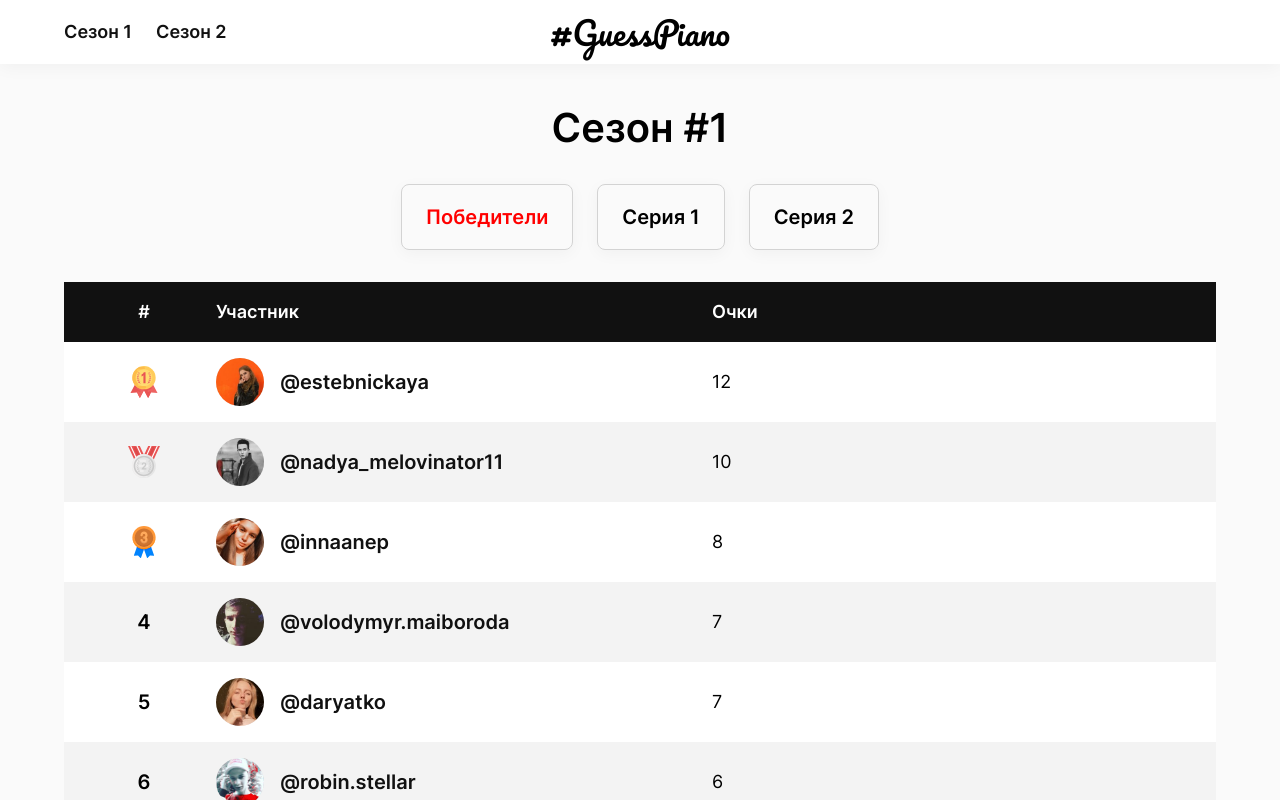
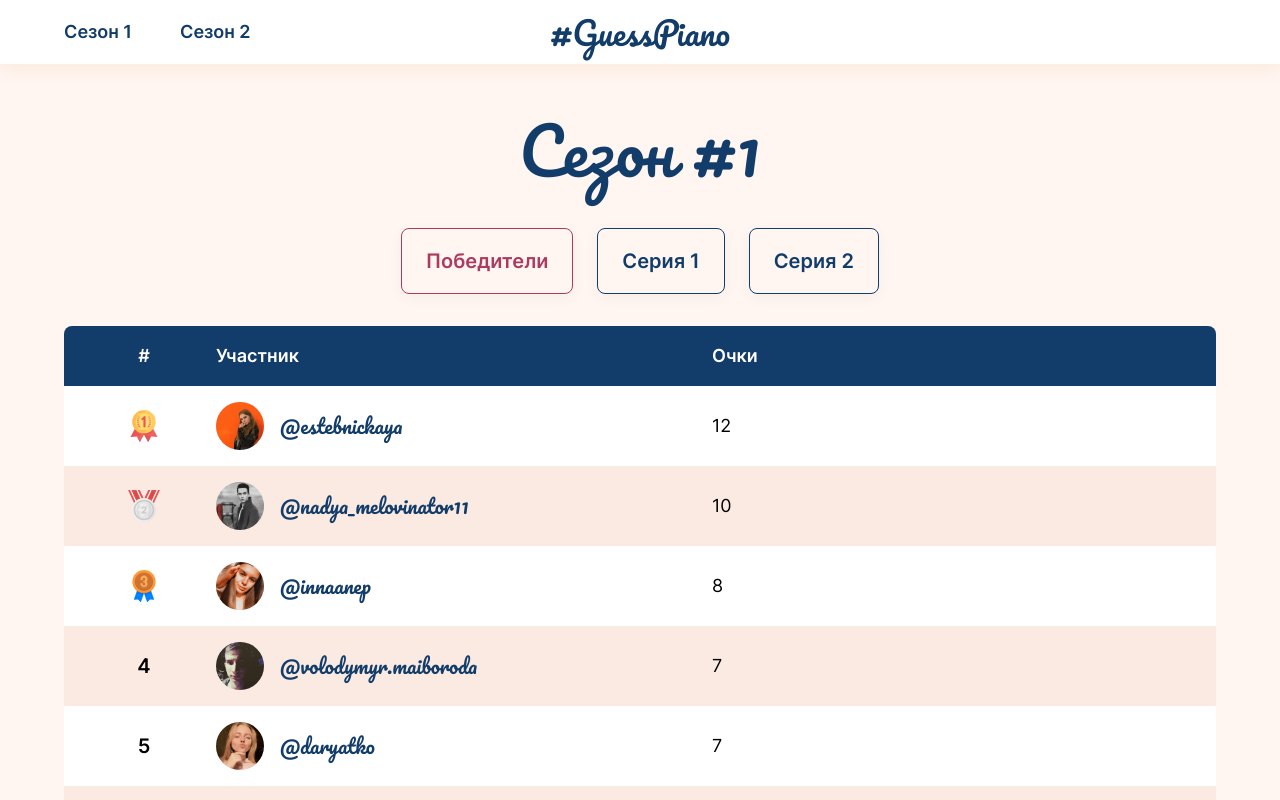
Before and after one commit to ardier16/guess-piano, a Nuxt app: page /season-1 in a window 1280 px wide. Shown: the top 800 px of the page. Built offline with nearby package versions, Linux system fonts and the light colour scheme.

Commit message:
Update styles

```diff
--- a/components/AppFooter.vue
+++ b/components/AppFooter.vue
@@ -1,7 +1,7 @@
 <template>
   <footer class="app-footer">
     <p class="app-footer__copy">
-      #GUESSPIANO © ardier16
+      © ardier16
     </p>
   </footer>
 </template>
@@ -14,7 +14,7 @@ export default {
 
 <style lang="scss" scoped>
 .app-footer {
-  background-color: #eee;
+  background-color: color(text);
   display: flex;
   align-items: center;
   padding: spacing(600) 0;
@@ -24,7 +24,7 @@ export default {
     @include typo(h300, medium);
 
     text-align: center;
-    color: #111;
+    color: color(text-inverse);
   }
 }
 </style>
--- a/components/AppHeader.vue
+++ b/components/AppHeader.vue
@@ -42,8 +42,8 @@ export default {
   height: 64px;
   position: sticky;
   top: 0;
-  box-shadow: 0 4px 16px rgba(0, 0, 0, 0.04);
-  background-color: #fff;
+  box-shadow: 0 4px 16px rgba(238, 188, 142, 0.2);
+  background-color: color(block-bg);
   display: flex;
   align-items: center;
   z-index: 2;
@@ -59,14 +59,14 @@ export default {
   &__links {
     display: grid;
     grid-auto-flow: column;
-    gap: spacing(500);
+    gap: spacing(700);
   }
 
   &__link {
     @include typo(h300, medium);
 
     text-decoration: none;
-    color: #111;
+    color: color(text);
 
     &:hover {
       text-decoration: underline;
@@ -76,7 +76,7 @@ export default {
   &__title {
     @include typo(h600, medium);
 
-    color: black;
+    color: color(text);
     text-align: center;
     font-family: var(--logo-font-family);
 
--- a/components/InstagramProfile.vue
+++ b/components/InstagramProfile.vue
@@ -52,7 +52,7 @@ export default {
   display: flex;
   align-items: center;
   text-decoration: none;
-  color: #111;
+  color: color(text);
   position: relative;
 
   &:hover {
@@ -86,6 +86,7 @@ export default {
     @include typo(h400, medium);
 
     margin-left: spacing(400);
+    font-family: var(--logo-font-family);
   }
 
   &--short &__name {
--- a/components/SeasonViewer.vue
+++ b/components/SeasonViewer.vue
@@ -67,6 +67,8 @@ export default {
     @include typo(h700, medium);
 
     text-align: center;
+    color: color(text);
+    font-family: var(--logo-font-family);
   }
 
   &__links {
@@ -81,8 +83,8 @@ export default {
     @include typo(h400, medium);
 
     display: flex;
-    border: 1px solid lightgray;
-    color: black;
+    border: 1px solid color(text);
+    color: color(text);
     padding: spacing(400) spacing(500);
     border-radius: 8px;
     box-shadow: 0 4px 16px rgba(0, 0, 0, 0.04);
@@ -94,7 +96,8 @@ export default {
     }
 
     &--active {
-      color: red;
+      color: color(text-primary);
+      border-color: color(text-primary);
     }
   }
 
--- a/components/SongViewer.vue
+++ b/components/SongViewer.vue
@@ -68,7 +68,15 @@ export default {
 <style lang="scss" scoped>
 .song-viewer {
   &__name {
-    @include typo(h300, light);
+    @include typo(h300, medium);
+
+    color: color(text);
+  }
+
+  &__points {
+    @include typo(h300, medium);
+
+    color: color(text);
   }
 
   &__guessers {
@@ -82,7 +90,7 @@ export default {
 
       background-color: transparent;
       border: none;
-      color: blue;
+      color: color(text-primary);
     }
   }
 }
--- a/components/styles/table.scss
+++ b/components/styles/table.scss
@@ -1,5 +1,6 @@
 .table {
-  background-color: #fff;
+  background-color: color(block-bg);
+  border-radius:8px;
 
   &__row {
     display: grid;
@@ -8,12 +9,13 @@
     align-items: center;
 
     &:nth-child(odd) {
-      background-color: #f3f3f3;
+      background-color: color(block-dark-bg);
     }
 
     &--head:first-child {
-      background-color: #111;
-      color: #fff;
+      background-color: color(text);
+      color: color(text-inverse);
+      border-radius: 8px 8px 0 0;
 
       p {
         @include typo-fw(medium);
--- a/layouts/default.vue
+++ b/layouts/default.vue
@@ -37,6 +37,7 @@ export default {
 html,
 button {
   font-family: var(--app-font-family);
+  color: color(text);
 }
 
 .app {
@@ -46,7 +47,7 @@ button {
   flex-direction: column;
   justify-content: center;
   min-height: 100vh;
-  background-color: #fafafa;
+  background-color: color(app-bg);
 
   &__content {
     @include container;
--- a/pages/index.vue
+++ b/pages/index.vue
@@ -39,7 +39,7 @@ export default {
   &__title {
     @include typo(h800, medium);
 
-    color: #35495e;
+    color: color(text-primary);
     font-family: var(--logo-font-family);
   }
 
@@ -54,8 +54,8 @@ export default {
     @include typo(h600, medium);
 
     display: flex;
-    border: 1px solid lightgray;
-    color: black;
+    border: 1px solid color(text);
+    color: color(text);
     padding: spacing(700);
     border-radius: 8px;
     box-shadow: 0 4px 16px rgba(0, 0, 0, 0.04);
@@ -64,6 +64,8 @@ export default {
 
     &:hover {
       box-shadow: 0 4px 16px rgba(0, 0, 0, 0.2);
+      color: color(text-primary);
+      border-color: color(text-primary);
     }
   }
 }
--- a/styles/colors.scss
+++ b/styles/colors.scss
@@ -11,17 +11,14 @@ $color-gray-700: #3b3642;
 $color-gray-800: #242127;
 $color-gray-900: #0c0b0d;
 
-$color-red-300: #ffa58e;
 $color-red-500: #e9512b;
-$color-red-700: #d53912;
-
-$color-green-300: #a7ffa6;
 $color-green-500: #43ad61;
-$color-green-700: #069e05;
-
 $color-blue-500: #1282e9;
 
-$color-pink-500: #f64f59;
+$color-blue-dark: #123c69;
+$color-bisque: #fff5f1;
+$color-bisque-dark: #faeae2;
+$color-pink: #ac3b61;
 
 @function color($color) {
   @return var(--color-#{$color});
--- a/styles/schemes.scss
+++ b/styles/schemes.scss
@@ -2,19 +2,19 @@
 
 .scheme {
   &--light {
-    --color-app-bg: #{$color-white};
+    --color-app-bg: #{$color-bisque};
     --color-block-bg: #{$color-white};
     --color-block-light-bg: #{$color-white};
-    --color-block-dark-bg: #{$color-gray-100};
+    --color-block-dark-bg: #{$color-bisque-dark};
     --color-block-border: #{$color-gray-200};
     --color-widget-bg: #{$color-white};
     --color-overlay-bg: #{transparentize($color-black, 0.3)};
     --color-header: #{$color-white};
     --color-footer: #{$color-gray-900};
     // Text
-    --color-text: #{$color-gray-900};
-    --color-text-primary: #{$color-blue-500};
-    --color-text-secondary: #{$color-gray-500};
+    --color-text: #{$color-blue-dark};
+    --color-text-primary: #{$color-pink};
+    --color-text-secondary: #{$color-bisque-dark};
     --color-text-inverse: #{$color-white};
     --color-text-link: #{$color-blue-500};
     --color-text-error: #{$color-red-500};
--- a/styles/typo.scss
+++ b/styles/typo.scss
@@ -14,8 +14,8 @@
   --typo-fs-h400: 20px;
   --typo-fs-h500: 24px;
   --typo-fs-h600: 32px;
-  --typo-fs-h700: 40px;
-  --typo-fs-h800: 98px;
+  --typo-fs-h700: 64px;
+  --typo-fs-h800: 108px;
 
   // Line-height
   --typo-lh-h100: 16px;
@@ -24,8 +24,8 @@
   --typo-lh-h400: 32px;
   --typo-lh-h500: 32px;
   --typo-lh-h600: 48px;
-  --typo-lh-h700: 64px;
-  --typo-lh-h800: 128px;
+  --typo-lh-h700: 108px;
+  --typo-lh-h800: 136px;
 }
 
 @mixin typo-lh($line-height) {
```
